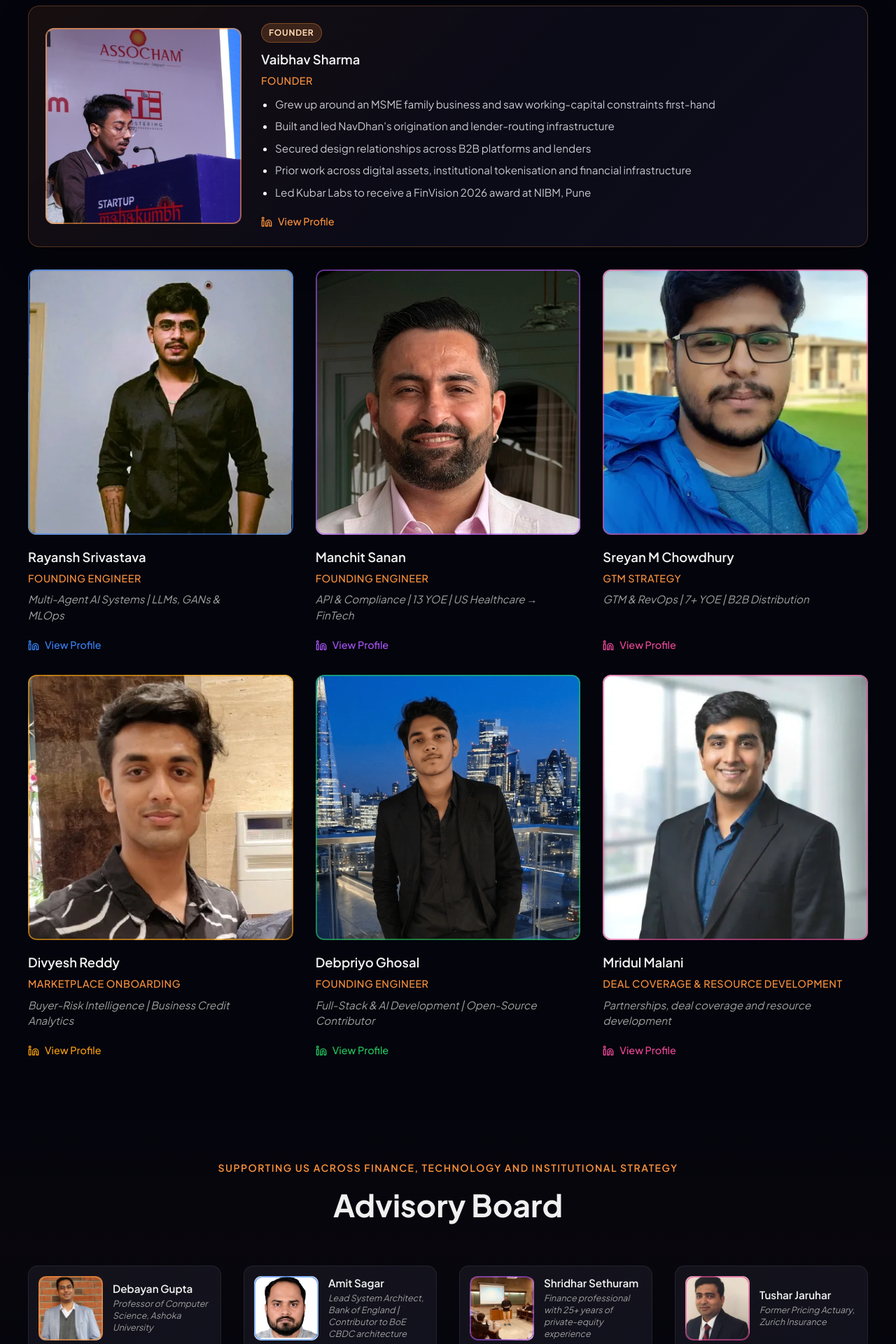
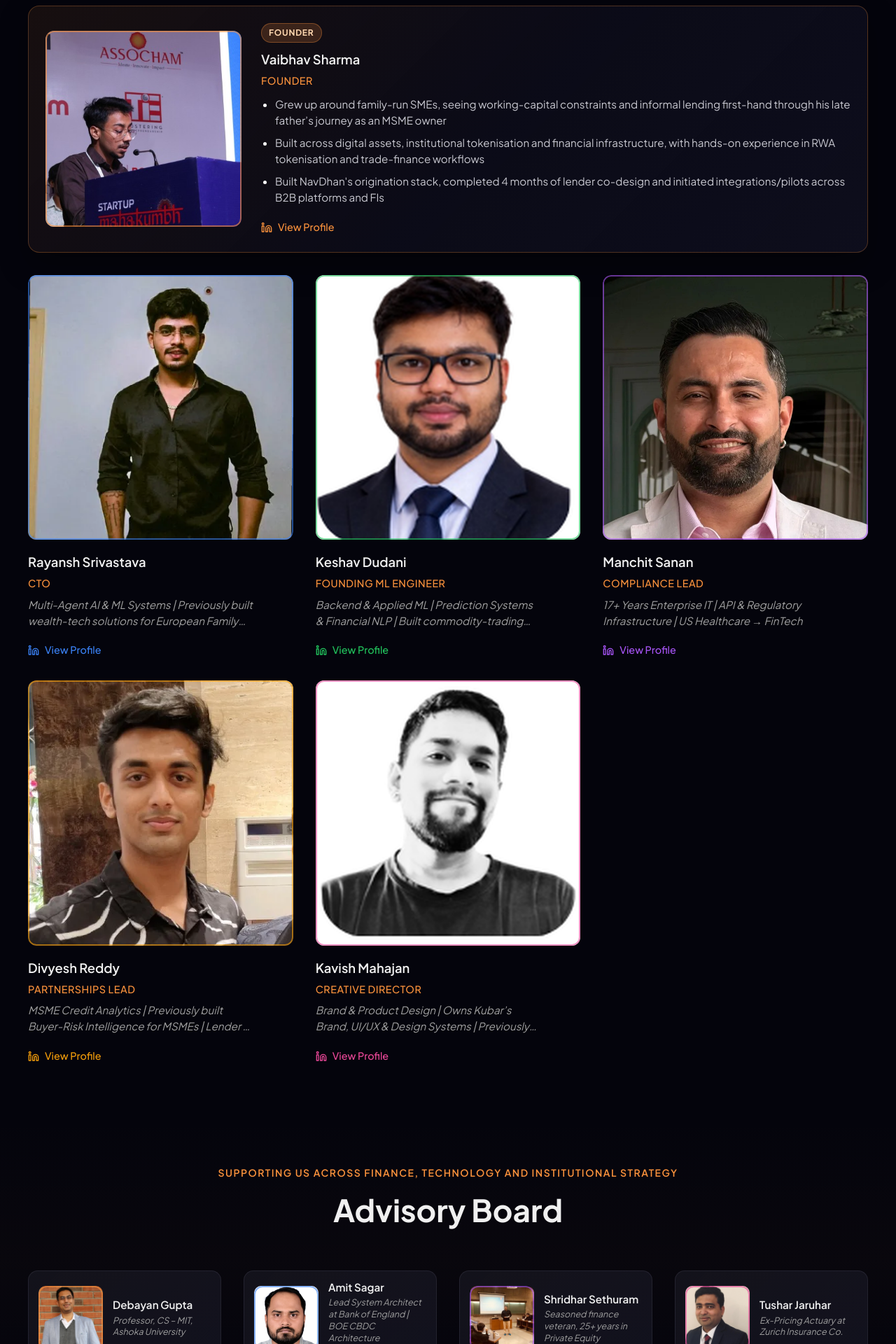
Before and after one commit to DevDebpriyo/kubar-web, a Next.js app: page /team in a window 1280 px wide. Shown: the part 360-2280 px from the top of the page at 70% size. Built offline with nearby package versions, Linux system fonts and the light colour scheme.

Commit message:
Update team page members and profiles

```diff
--- a/messages/en.json
+++ b/messages/en.json
@@ -634,8 +634,8 @@
     "page_title": "The Kubar Labs Team",
     "page_description": "Meet the team building NavDhan's embedded origination infrastructure",
     "hero_section": {
-      "title": "Meet the Team",
-      "description": "We are builders and operators working across product engineering, credit workflows, platform integrations and B2B distribution."
+      "title": "The Team",
+      "description": "Built across technology, credit, compliance, distribution and product."
     },
     "team_section": {
       "title": "The Team",
--- a/src/app/team/page.tsx
+++ b/src/app/team/page.tsx
@@ -32,13 +32,11 @@ const FOUNDER: TeamMember = {
   id: "founder-1",
   name: "Vaibhav Sharma",
   role: "Founder",
-  description: "Founder and CEO",
+  description: "Founder",
   achievements: [
-    "Grew up around an MSME family business and saw working-capital constraints first-hand",
-    "Built and led NavDhan's origination and lender-routing infrastructure",
-    "Secured design relationships across B2B platforms and lenders",
-    "Prior work across digital assets, institutional tokenisation and financial infrastructure",
-    "Led Kubar Labs to receive a FinVision 2026 award at NIBM, Pune",
+    "Grew up around family-run SMEs, seeing working-capital constraints and informal lending first-hand through his late father’s journey as an MSME owner",
+    "Built across digital assets, institutional tokenisation and financial infrastructure, with hands-on experience in RWA tokenisation and trade-finance workflows",
+    "Built NavDhan's origination stack, completed 4 months of lender co-design and initiated integrations/pilots across B2B platforms and FIs",
   ],
   image: "/team/vaibhav.jpg",
   linkedin: "https://www.linkedin.com/in/fenestbuc/",
@@ -49,56 +47,51 @@ const TEAM_MEMBERS: TeamMember[] = [
   {
     id: "member-3",
     name: "Rayansh Srivastava",
-    role: "Founding Engineer",
-    description: "Multi-Agent AI Systems | LLMs, GANs & MLOps",
+    role: "CTO",
+    description:
+      "Multi-Agent AI & ML Systems | Previously built wealth-tech solutions for European Family Offices | Ex-Samsung ML Research",
     image: "/team/rayansh.png",
     linkedin: "https://www.linkedin.com/in/rayansh-srivastava-419951219/",
     accentColor: "blue",
   },
   {
     id: "member-4",
+    name: "Keshav Dudani",
+    role: "Founding ML Engineer",
+    description:
+      "Backend & Applied ML | Prediction Systems & Financial NLP | Built commodity-trading systems deployed across 5 enterprises",
+    image: "/team/keshav.png",
+    linkedin: "https://www.linkedin.com/in/keshav-dudani-617295251/",
+    accentColor: "green",
+  },
+  {
+    id: "member-5",
     name: "Manchit Sanan",
-    role: "Founding Engineer",
-    description: "API & Compliance | 13 YOE | US Healthcare → FinTech",
+    role: "Compliance Lead",
+    description:
+      "17+ Years Enterprise IT | API & Regulatory Infrastructure | US Healthcare → FinTech",
     image: "/team/manchit.png",
     linkedin: "https://www.linkedin.com/in/manchit-sanan-6b9705158/",
     accentColor: "purple",
   },
   {
-    id: "member-5",
-    name: "Sreyan M Chowdhury",
-    role: "GTM Strategy",
-    description: "GTM & RevOps | 7+ YOE | B2B Distribution",
-    image: "/team/sreyan.png",
-    linkedin: "https://www.linkedin.com/in/sreyanmchowdhury/",
-    accentColor: "pink",
-  },
-
-  {
-    id: "member-7",
+    id: "member-6",
     name: "Divyesh Reddy",
-    role: "Marketplace Onboarding",
-    description: "Buyer-Risk Intelligence | Business Credit Analytics",
+    role: "Partnerships Lead",
+    description:
+      "MSME Credit Analytics | Previously built Buyer-Risk Intelligence for MSMEs | Lender & Ecosystem Partnerships",
     image: "/team/divyesh.png",
     linkedin: "https://www.linkedin.com/in/divyesh-reddy/?utm_source=share_via&utm_content=profile&utm_medium=member_ios",
     accentColor: "amber",
   },
   {
-    id: "member-8",
-    name: "Debpriyo Ghosal",
-    role: "Founding Engineer",
-    description: "Full-Stack & AI Development | Open-Source Contributor",
-    image: "/team/debpriyo.png",
-    linkedin: "https://www.linkedin.com/in/debpriyo-ghosal-0759a92a6/",
-    accentColor: "green",
-  },
-  {
-    id: "member-9",
-    name: "Mridul Malani",
-    role: "Deal Coverage & Resource Development",
-    description: "Partnerships, deal coverage and resource development",
-    image: "/team/mridul.png",
-    linkedin: "https://www.linkedin.com/in/mridulmalani/",
+    id: "member-7",
+    name: "Kavish Mahajan",
+    role: "Creative Director",
+    description:
+      "Brand & Product Design | Owns Kubar’s Brand, UI/UX & Design Systems | Previously founded & scaled a design agency",
+    image: "/team/kavish.png",
+    linkedin: "https://www.linkedin.com/in/koverner/",
     accentColor: "pink",
   },
 ];
@@ -107,33 +100,30 @@ const ADVISORS: TeamMember[] = [
   {
     id: "advisor-1",
     name: "Debayan Gupta",
-    description: "Professor of Computer Science, Ashoka University",
-    image:
-      "/advisors/debayan.png",
+    description: "Professor, CS – MIT, Ashoka University",
+    image: "/advisors/debayan.png",
     accentColor: "orange",
   },
   {
     id: "advisor-3",
     name: "Amit Sagar",
-    description: "Lead System Architect, Bank of England | Contributor to BoE CBDC architecture",
-    image:
-      "/advisors/amit.png",
+    description:
+      "Lead System Architect at Bank of England | BOE CBDC Architecture Contributor",
+    image: "/advisors/amit.png",
     accentColor: "blue",
   },
   {
     id: "advisor-4",
     name: "Shridhar Sethuram",
-    description: "Finance professional with 25+ years of private-equity experience",
-    image:
-      "/advisors/shridhar.png",
+    description: "Seasoned finance veteran, 25+ years in Private Equity",
+    image: "/advisors/shridhar.png",
     accentColor: "purple",
   },
   {
     id: "advisor-5",
     name: "Tushar Jaruhar",
-    description: "Former Pricing Actuary, Zurich Insurance",
-    image:
-      "/advisors/tushar.png",
+    description: "Ex-Pricing Actuary at Zurich Insurance Co.",
+    image: "/advisors/tushar.png",
     accentColor: "pink",
   },
 ];
```
Also changed, not shown: public/team/kavish.png (added), public/team/keshav.png (added).
